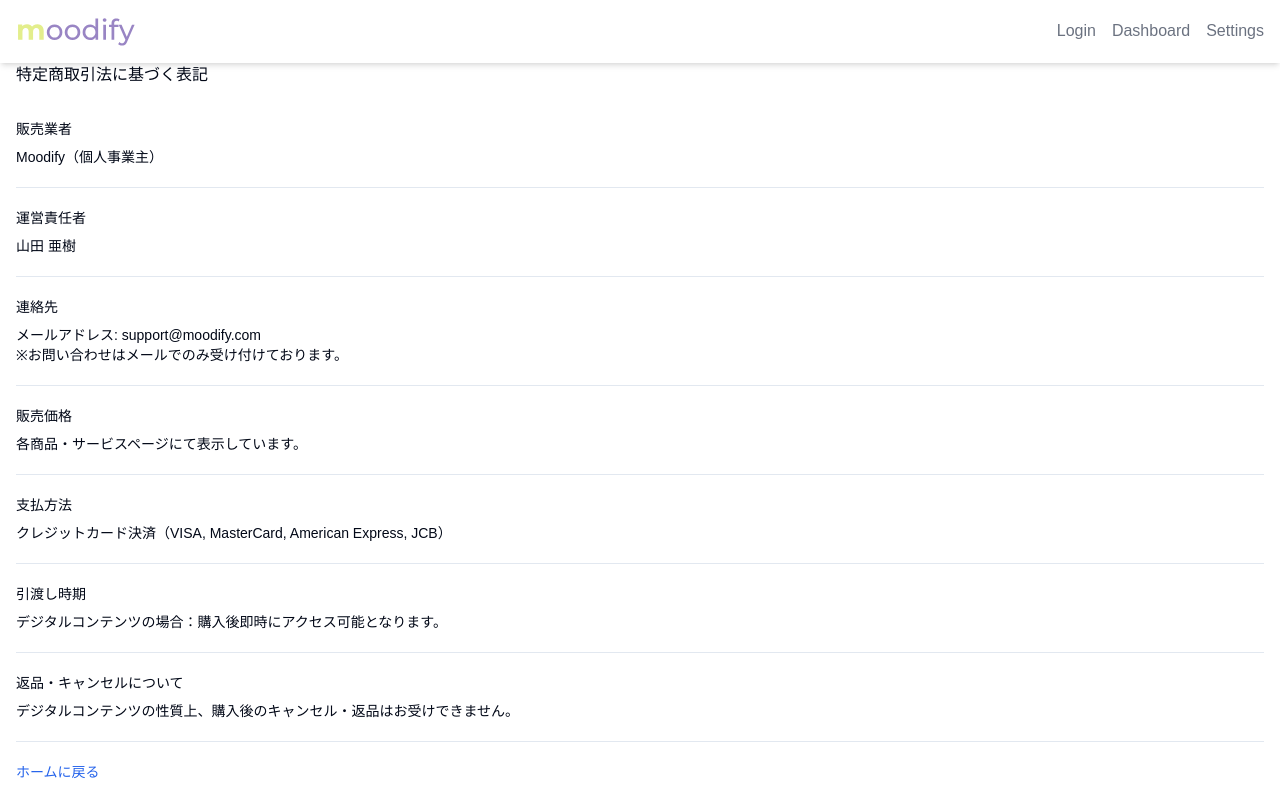
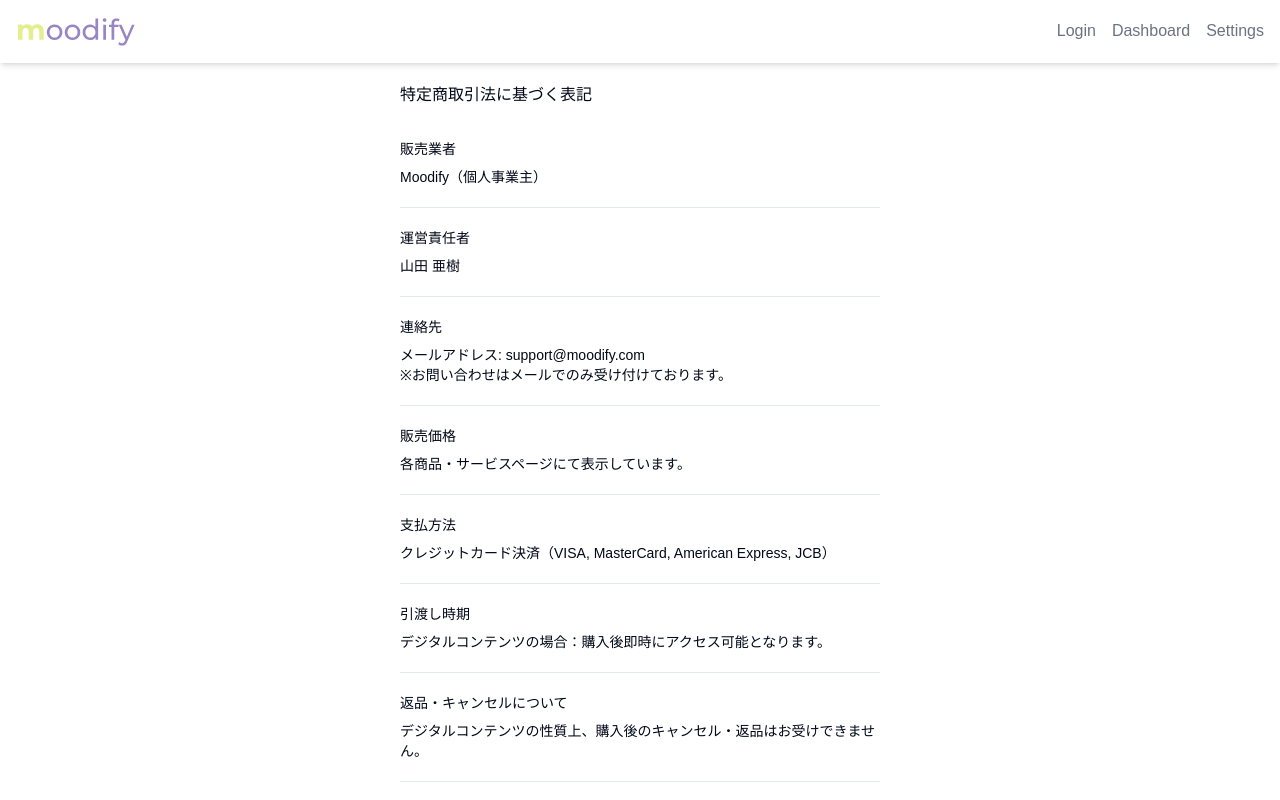
Before and after one commit to akkie8/moodify-web, a Next.js app: page /notice in a window 1280 px wide. Shown: the top 800 px of the page. Built offline with nearby package versions, Linux system fonts and the light colour scheme.

Commit message:
fix:上下のpadding#11

```diff
--- a/src/app/(static)/notice/page.tsx
+++ b/src/app/(static)/notice/page.tsx
@@ -2,7 +2,7 @@ import Link from 'next/link';
 
 export default function LegalNotice() {
   return (
-    <div className='container mx-auto text-sm px-4'>
+    <div className='container max-w-none px-4 py-5 text-sm md:max-w-lg md:mx-auto'>
       <h1 className='mb-8 text-base font-medium'>特定商取引法に基づく表記</h1>
 
       <h2 className='mb-2 text-sm'>販売業者</h2>
@@ -36,7 +36,7 @@ export default function LegalNotice() {
         デジタルコンテンツの性質上、購入後のキャンセル・返品はお受けできません。
       </p>
 
-      <p className='mb-5'>
+      <p>
         <Link href='/' className='text-blue-600 hover:underline'>
           ホームに戻る
         </Link>
```
